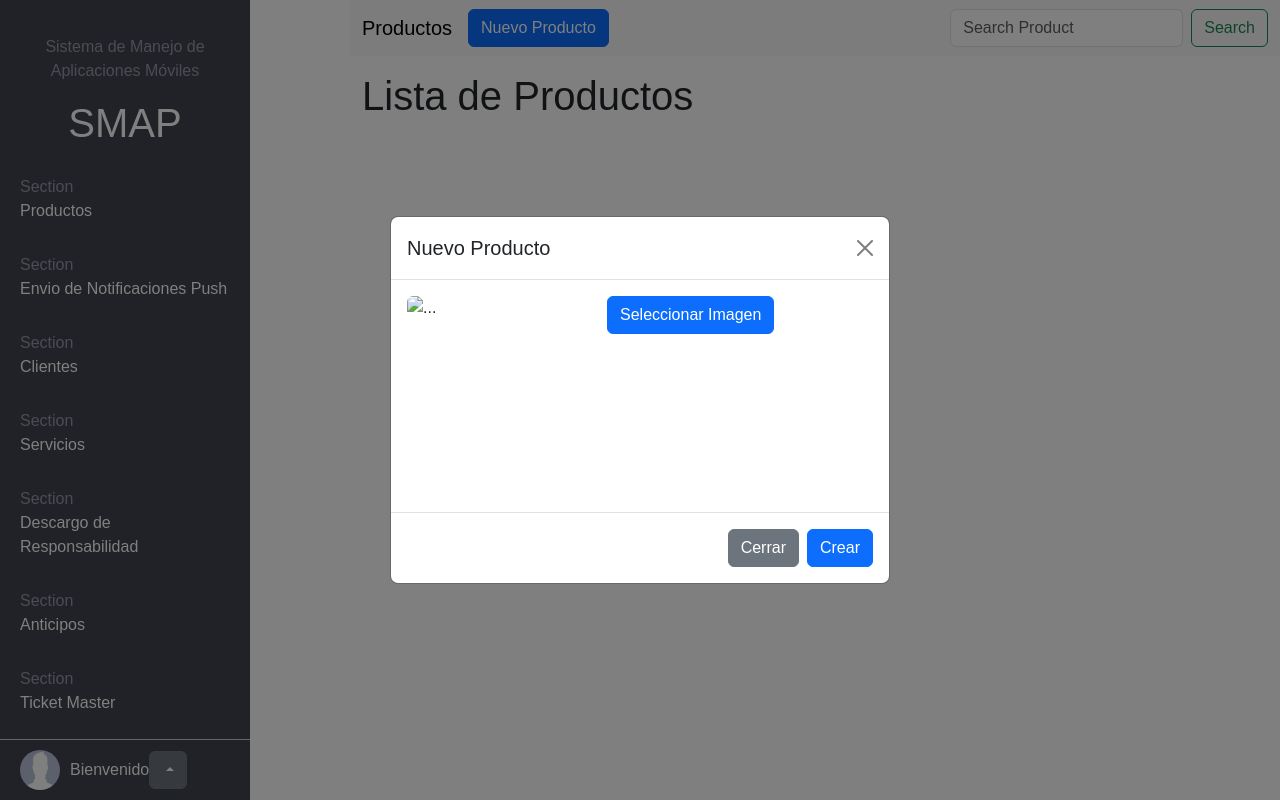
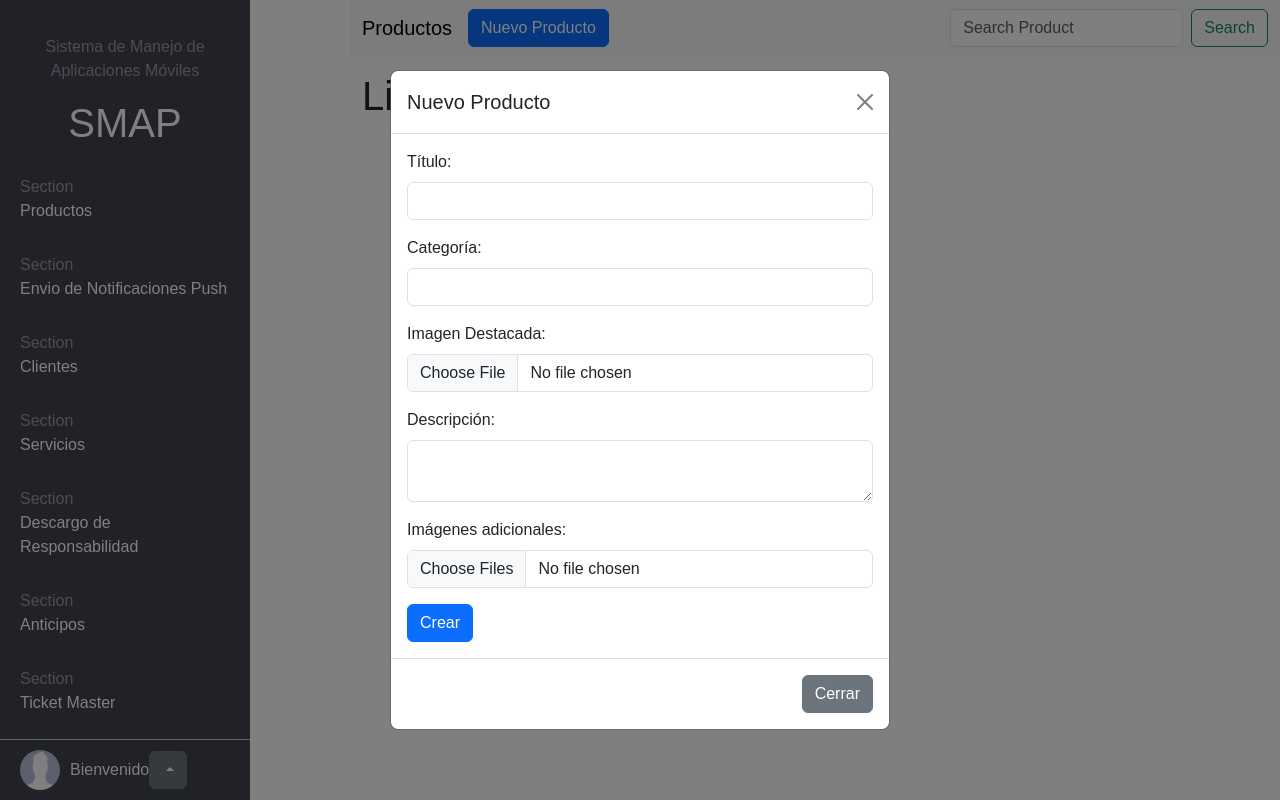
Before and after one commit to mrgomezsv/smap-django, a Django app: page /productos/ in a window 1280 px wide, after a click on "Nuevo Producto". Run offline with Django 4.2, Linux system fonts and the light colour scheme; data that the repository does not hold is empty.

Commit message:
Formulario de Producto ok

```diff
--- /dev/null
+++ b/core/forms.py
@@ -0,0 +1,11 @@
+from django import forms
+from .models import Product
+
+class ProductForm(forms.ModelForm):
+    class Meta:
+        model = Product
+        fields = ['title', 'category', 'featured_image', 'description', 'additional_images']
+
+    widgets = {
+        'featured_image': forms.ClearableFileInput(attrs={'class': 'form-control-file'})
+    }
--- a/core/static/css/style_dashboard.css
+++ b/core/static/css/style_dashboard.css
@@ -154,3 +154,9 @@ main {
     width: 200px;
     height: 200px;
 }
+
+#selected-image {
+  border-radius: 5px; /* Ajusta el valor según el radio que desees */
+  border: 1px solid #ced4da; /* Color del borde */
+  box-shadow: 0 4px 8px rgba(0, 0, 0, 0.1); /* Sombras: offsetX, offsetY, blurRadius, spreadRadius, color */
+}
--- a/core/views.py
+++ b/core/views.py
@@ -3,6 +3,7 @@ from django.contrib.auth.decorators import login_required
 from django.contrib.auth import login, logout
 from django.shortcuts import render, redirect
 from core.models import Product
+from core.forms import ProductForm
 
 
 def productos_view(request):
@@ -18,7 +19,16 @@ def productos_view(request):
     #    print("Imágenes adicionales:", producto.additional_images)
 
     # Pasar todos los productos al contexto de la plantilla
-    return render(request, 'dashboard/productos.html', {"productos": productos})
+    #return render(request, 'dashboard/productos.html', {"productos": productos})
+
+    if request.method == 'POST':
+        form = ProductForm(request.POST, request.FILES)  # Asegúrate de incluir request.FILES para manejar archivos
+        if form.is_valid():
+            form.save()  # Esto guardará los datos en la base de datos
+            return redirect('productos')  # Redirige a la página de productos después de crear uno
+    else:
+        form = ProductForm()
+    return render(request, 'dashboard/productos.html', {'productos': productos, 'form': form})
 
 
 def user_login(request):
--- a/templates/dashboard/productos.html
+++ b/templates/dashboard/productos.html
@@ -18,7 +18,6 @@
 
             <!-- Modal -->
             <div class="modal fade" id="staticBackdrop" data-bs-backdrop="static" data-bs-keyboard="false" tabindex="-1" aria-labelledby="staticBackdropLabel" aria-hidden="true">
-
                 <div class="modal-dialog modal-dialog-centered modal-dialog-scrollable">
                     <div class="modal-content">
                         <div class="modal-header">
@@ -26,19 +25,38 @@
                             <button type="button" class="btn-close" data-bs-dismiss="modal" aria-label="Close"></button>
                         </div>
                         <div class="modal-body">
-                  <img id="selected-image" src="" class="modal-img rounded float-start" alt="...">
-                  <input type="file" id="image-input" style="display: none;">
-                  <button type="button" class="btn btn-primary" onclick="openFileExplorer()">Seleccionar Imagen</button>
+                            <!-- Formulario de creación de productos -->
+                            <form method="post" enctype="multipart/form-data">
+                                {% csrf_token %}
+                                <div class="mb-3">
+                                    <label for="title" class="form-label">Título:</label>
+                                    <input type="text" class="form-control" id="title" name="title">
+                                </div>
+                                <div class="mb-3">
+                                    <label for="category" class="form-label">Categoría:</label>
+                                    <input type="text" class="form-control" id="category" name="category">
+                                </div>
+                                <div class="mb-3">
+                                    <label for="featured_image" class="form-label">Imagen Destacada:</label>
+                                    <input type="file" class="form-control" id="featured_image" name="featured_image">
+                                </div>
+                                <div class="mb-3">
+                                    <label for="description" class="form-label">Descripción:</label>
+                                    <textarea class="form-control" id="description" name="description"></textarea>
+                                </div>
+                                <div class="mb-3">
+                                    <label for="additional_images" class="form-label">Imágenes adicionales:</label>
+                                    <input type="file" class="form-control" id="additional_images" name="additional_images" multiple>
+                                </div>
+                                <button type="submit" class="btn btn-primary">Crear</button>
+                            </form>
                         </div>
                         <div class="modal-footer">
                             <button type="button" class="btn btn-secondary" data-bs-dismiss="modal">Cerrar</button>
-                <button type="button" class="btn btn-primary">Crear</button>
                         </div>
                     </div>
                 </div>
             </div>
-
-
 
 
             <div class="collapse navbar-collapse" id="navbarSupportedContent">
@@ -52,9 +70,6 @@
             </div>
         </div>
     </nav>
-
-
-
 
     <div class="container">
         <h1 class="mt-3 mb-5">Lista de Productos</h1>
```
Lines whose indentation alone changed are shown as unchanged.
